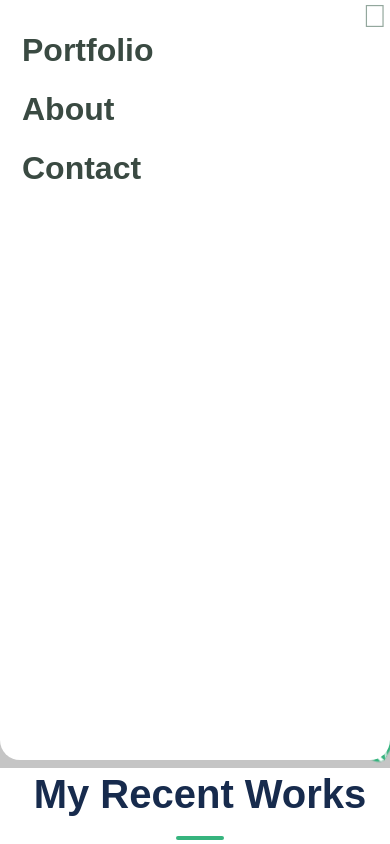
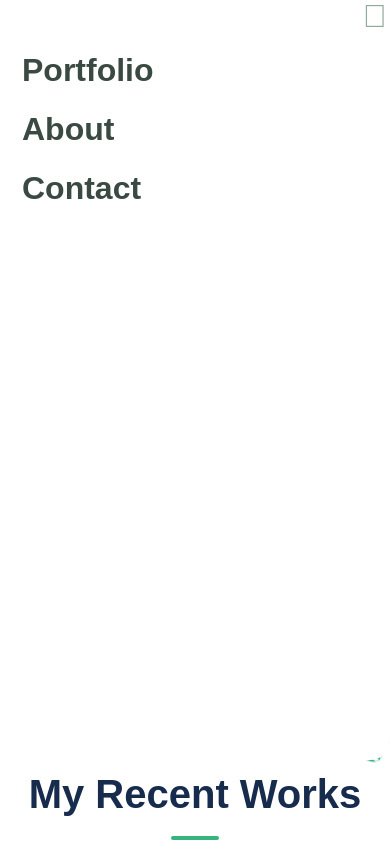
Before and after one commit to Wes-Isaac/Test, a plain HTML site: page index.html in a window 390 px wide. Both pictures are taken after a click on the icon 382 px from the left and 21 px from the top of the page. Shown: the top 844 px of the page. Drawn offline with Linux system fonts and the light colour scheme.

Commit message:
edit mobile css

```diff
--- a/index.html
+++ b/index.html
@@ -16,10 +16,17 @@
         <nav class="mobile">
             <ul class="nav">
                 <li class="welcome"> <a href="#">Welcome</a></li>
-                 <li><i class="fal fa-bars"></i></li>
+                <li><i class="fal fa-bars"></i></li>
             </ul>
         </nav>
-        <div class="menu"></div>
+        <nav id="menu" class="invisible">
+            <ul>
+                <li><i class="fal fa-times cancel-icon"></i></li>
+                <li><a href="#Portfolio">Portfolio</a></li>
+                <li><a href="#About">About</a></li>
+                <li><a href="#Contact">Contact</a></li>
+            </ul>
+        </nav>
         <nav class="desktop">
             <ul>
                 <li><a href="#">Portfolio</a></li>
@@ -46,7 +53,7 @@
         </section>
     </main>
 
-    <section id="portfolio" class="recent-work">
+    <section id="Portfolio" class="recent-work">
         <header>
             <h1 class="section-header">My Recent Works</h1>
             <div class="indicator"></div>
@@ -133,8 +140,8 @@
         </div>
     </section>
 
-    <section>
-        <div id="about" class="aboutme-text">
+    <section id="About">
+        <div class="aboutme-text">
             <div class="head-ele">
 
                 <h1 class="aboutme-header">About me</h1>
@@ -215,7 +222,7 @@
         </div>
     </section>
 
-    <section id="contact" class="form">
+    <section class="form" id="Contact">
         <div class="form-container">
             <form action="https://formspree.io/f/mwkaywog" method="post">
                 <h1 class="form-header">I'm always interested in hearing about new projects, so if you'd like to chat please get in touch.</h1>
--- a/index.js
+++ b/index.js
@@ -1,34 +1,12 @@
 const hamburger = document.querySelector('.fa-bars');
-const main = document.querySelector('main');
-const menu = document.querySelector('.menu');
+const menu = document.querySelector('#menu');
+const menuLis = menu.querySelectorAll('li');
 
-
-hamburger.addEventListener('click',(e)=> {
-  console.dir(e);
-  menu.classList.remove('menu')
-  menu.classList.add('menu-on')
-  main.style.backgroundColor = 'rgb(197, 197, 197)';
-  menu.innerHTML = `
-  <i class="fal fa-times fa-2x cancel-icon"></i>
-  <ul class="menu-ul">
-  <li><a href="#portfolio">Portfolio</a></li>
-  <li><a href="#about">About</a></li>
-  <li><a href="#contact">Contact</a></li>
-  </ul>`;
-
-const cancel = document.querySelector('.cancel-icon');
-const menu_ul = document.querySelector('.menu-ul');
-const allLis = menu_ul.querySelectorAll('li');
-for(let li of allLis) {
-  li.addEventListener('click', can);
+hamburger.addEventListener('click', () => {
+  menu.classList.replace('invisible', 'menu');
+});
+for (let i = 0; i < menuLis.length; i = i + 1) {
+  menuLis[i].addEventListener('click', () => {
+    menu.classList.replace('menu', 'invisible');
+  });
 }
-
-cancel.addEventListener('click', can);
-
-})
-
-function can() {
-  menu.classList.add('menu')
-  menu.classList.remove('menu-on')
-  main.style.backgroundColor = '#fff';
-}
--- a/mobile.css
+++ b/mobile.css
@@ -5,62 +5,39 @@
   font-family: Arial, Helvetica, sans-serif;
 }
 
+html {
+  scroll-behavior: smooth;
+}
+
 body {
   min-height: 100vh;
-  min-width: 400px;
+  /* min-width: 400px; */
 }
 
 main {
   height: inherit;
-  min-width: 400px;
+  /* min-width: 400px; */
   background: url(./images/header-illsutration-mobile@2x.png) no-repeat center center/cover;
 }
 
-.menu {
+.invisible {
   display: none;
 }
 
-.menu-on {
+.menu {
   position: absolute;
+  left: 0;
   top: 0;
-  left: 0;
+  height: 90vh;
+  width: 100vw;
   z-index: 2;
-  /* background: rgba(58, 202, 142, 0.8); */
-  height: 90vh;
-  width: 100%;
 }
 
 .cancel-icon {
   position: absolute;
   top: 0;
   left: 93%;
-  color: #93A79D;
-}
-
-.menu-ul {
-  padding-top: 20px;
-  background: rgb(255, 255, 255);
-  height: 100%;
-  display: flex;
-  flex-direction: column;
-  justify-content: flex-start;
-  /* border: 1px solid black; */
-  border-bottom-right-radius: 20px;
-  border-bottom-left-radius: 20px;
-
-}
-
-.menu-ul li {
-  font-size: 32px;
-  font-family: Inter;
-  font-style: normal;
-  font-weight: 600;
-  margin: 10px;
-}
-
-.menu-ul li a {
-  color: #3A4A42;
-
+  color: #93a79d;
 }
 
 .desktop {
@@ -550,3 +527,26 @@ form {
 .email {
   font-family: Inter, Arial, Helvetica, sans-serif;
 }
+
+.menu ul {
+  padding-top: 20px;
+  background: rgb(255, 255, 255);
+  height: 100%;
+  display: flex;
+  flex-direction: column;
+  justify-content: flex-start;
+  border-bottom-right-radius: 20px;
+  border-bottom-left-radius: 20px;
+}
+
+.menu ul li {
+  font-size: 32px;
+  font-family: Inter, Arial, Helvetica, sans-serif;
+  font-style: normal;
+  font-weight: 600;
+  margin: 10px;
+}
+
+.menu ul li a {
+  color: #3a4a42;
+}
--- a/style.css
+++ b/style.css
@@ -6,6 +6,10 @@
 }
 
 .mobile {
+  display: none;
+}
+
+.invisible {
   display: none;
 }
 
--- a/tablet.css
+++ b/tablet.css
@@ -8,6 +8,10 @@
 body {
   min-height: 100vh;
   min-width: 400px;
+}
+
+.invisible {
+  display: none;
 }
 
 main {
```
